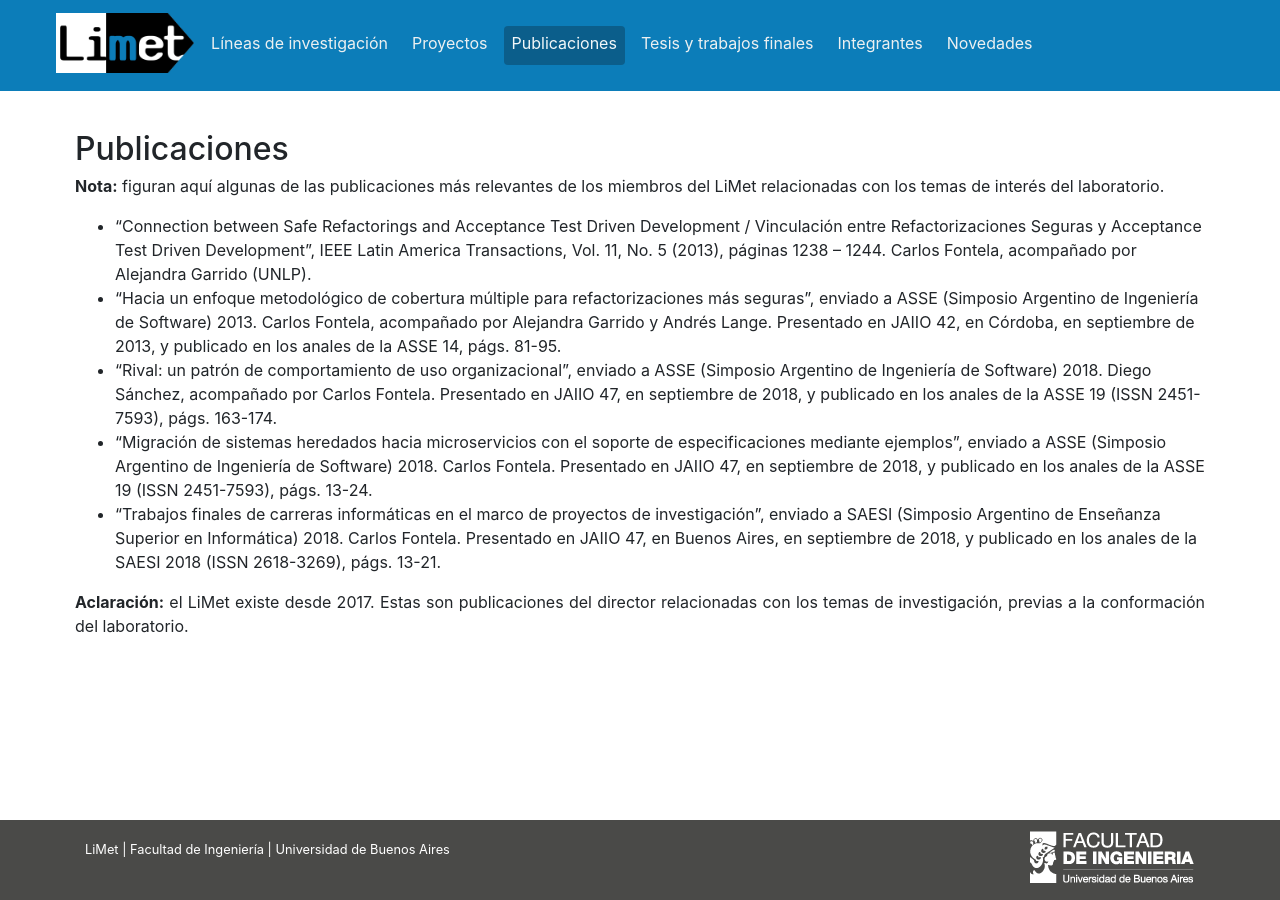
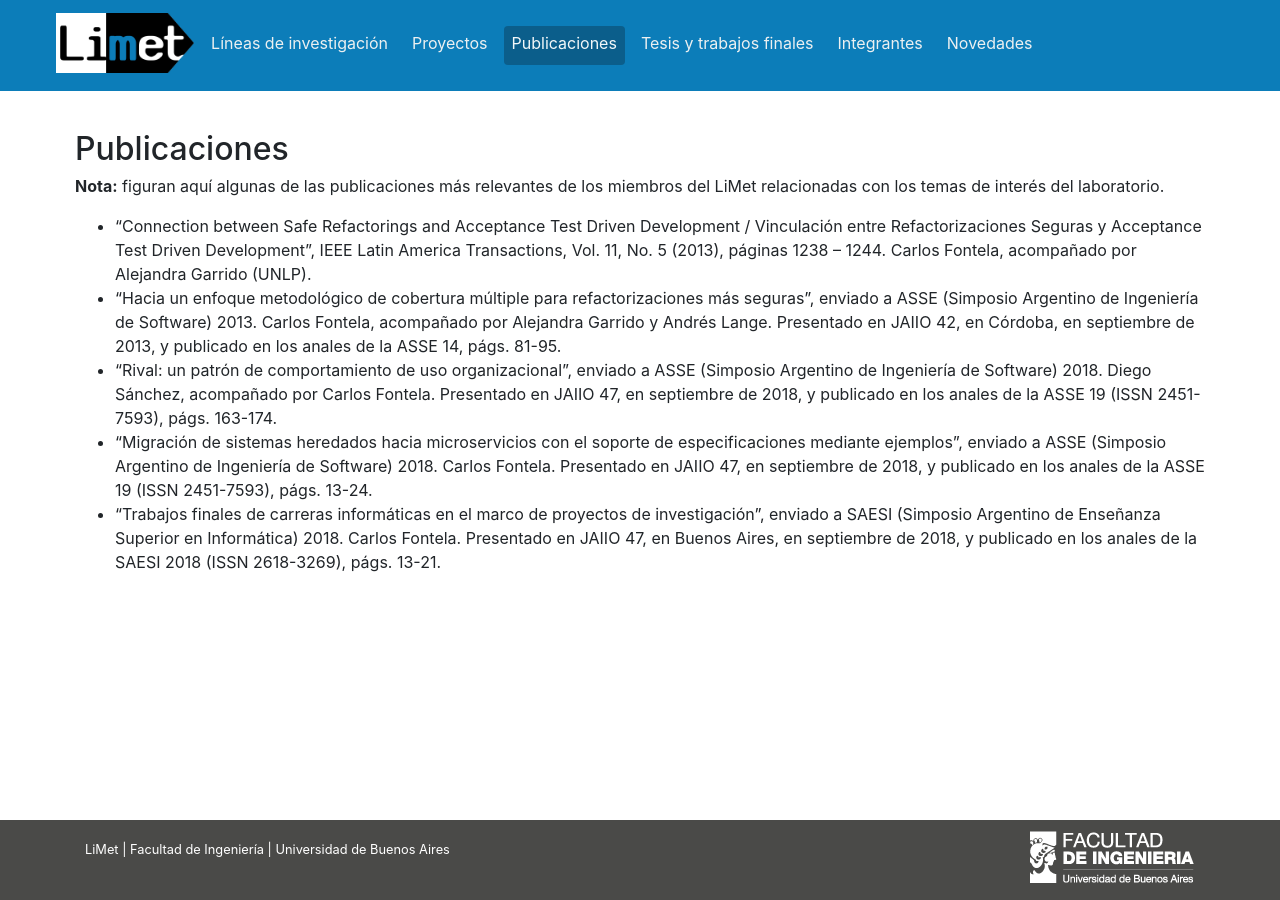
Before and after one commit to limetfiuba/limetfiuba.github.io, a Jekyll site: the page built from publicaciones/index.html, in a window 1280 px wide. Built offline with Jekyll 4.4.1, drawn with Linux system fonts in a browser that asks for light colours; nearby versions of some CDN libraries.

```diff
--- a/publicaciones/index.html
+++ b/publicaciones/index.html
@@ -17,6 +17,3 @@
     <li>“Trabajos finales de carreras informáticas en el marco de proyectos de investigación”, enviado a SAESI (Simposio Argentino de Enseñanza Superior en Informática) 2018. Carlos Fontela. Presentado en JAIIO 47, en Buenos Aires, en septiembre de 2018, y publicado en los anales de la SAESI 2018 (ISSN 2618-3269), págs. 13-21.</li>
  </ul>
 </p>
-<p>
-  <strong>Aclaración:</strong> el LiMet existe desde 2017. Estas son publicaciones del director relacionadas con los temas de investigación, previas a la conformación del laboratorio.
-</p>
```
